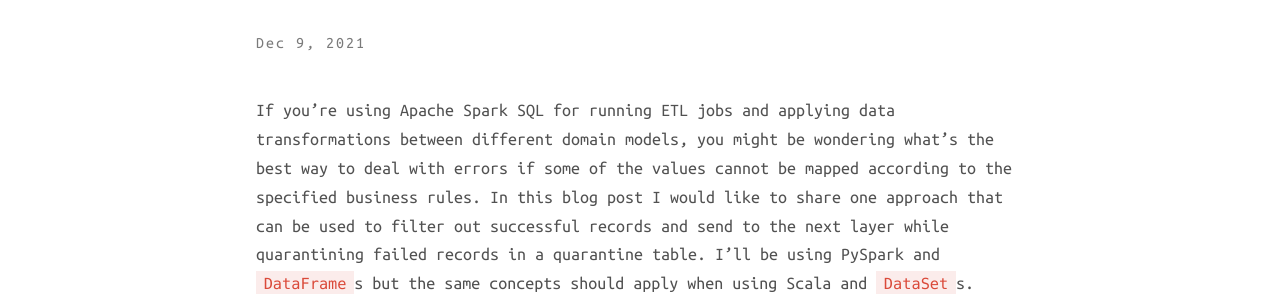
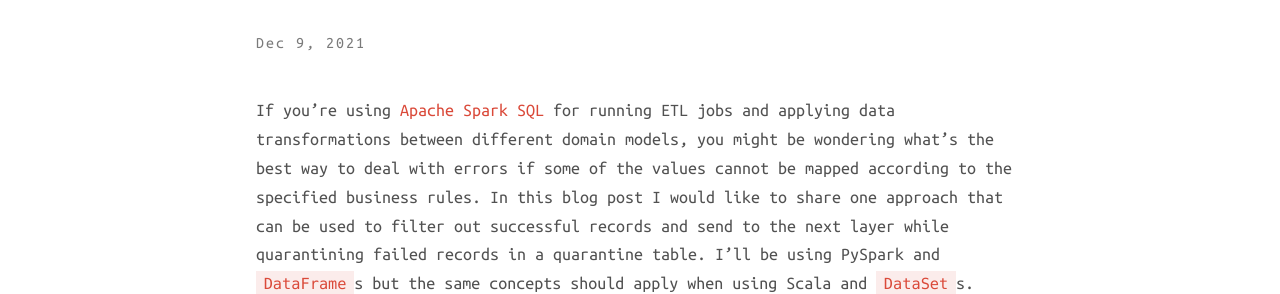
Before and after one commit to msilb/msilb.github.io, a Jekyll site: the page built from _posts/2021-12-9-row-level-error-handling-with-apache-spark-sql.md, in a window 1280 px wide and 900 px high. Shown: the part 327-621 px from the top of the window. Built offline with Jekyll 4.4.1, drawn with Linux system fonts in a browser that asks for light colours; nearby versions of some CDN libraries; comment, search, counter and statistics services are not loaded; some of the changed lines change nothing that is shown.

Commit message:
Add link

```diff
--- a/_posts/2021-12-9-row-level-error-handling-with-apache-spark-sql.md
+++ b/_posts/2021-12-9-row-level-error-handling-with-apache-spark-sql.md
@@ -5,7 +5,7 @@
 excerpt_separator: <!--more-->
 ---
 
-If you're using Apache Spark SQL for running ETL jobs and applying data transformations between different domain models, you might be wondering what's the best way to deal with errors if some of the values cannot be mapped according to the specified business rules. In this blog post I would like to share one approach that can be used to filter out successful records and send to the next layer while quarantining failed records in a quarantine table. I'll be using PySpark and `DataFrame`s but the same concepts should apply when using Scala and `DataSet`s.
+If you're using [Apache Spark SQL](https://spark.apache.org/docs/latest/sql-programming-guide.html) for running ETL jobs and applying data transformations between different domain models, you might be wondering what's the best way to deal with errors if some of the values cannot be mapped according to the specified business rules. In this blog post I would like to share one approach that can be used to filter out successful records and send to the next layer while quarantining failed records in a quarantine table. I'll be using PySpark and `DataFrame`s but the same concepts should apply when using Scala and `DataSet`s.
 <!--more-->
 
 In the below example your task is to transform the input data based on data model A into the target model B. Let's assume your model A data lives in a delta lake area called Bronze and your model B data lives in the area called Silver. When applying transformations to the input data we can also validate it at the same time.
```
